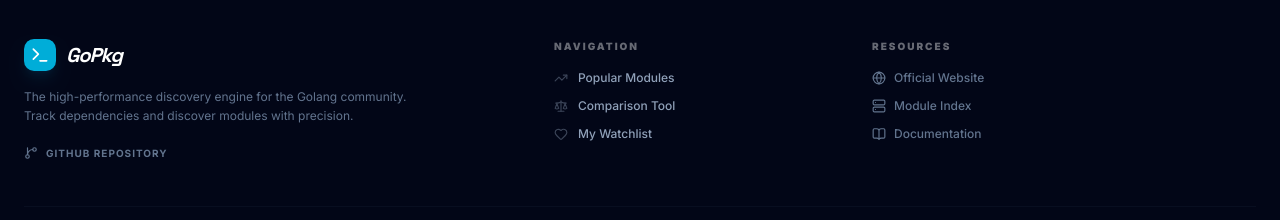
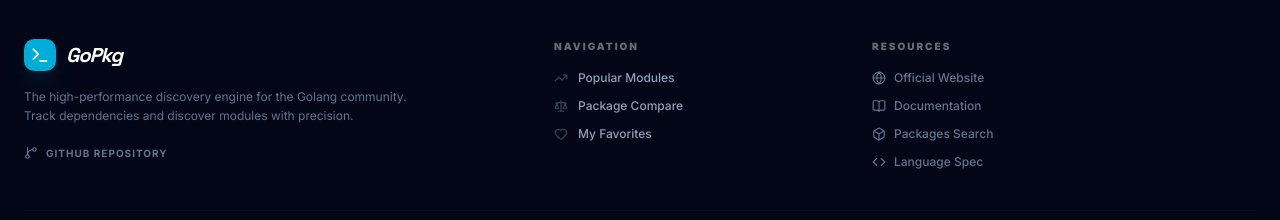
Before and after one commit to dariomatias-dev/go-pkg, a Next.js app: page / in a window 1280 px wide. Shown: the part 1484-1704 px from the top of the page. Built offline with nearby package versions, Linux system fonts and the light colour scheme; no server answers.

Commit message:
feat(components/layout): implemented navigation link constants
- Implemented navigation link constants in header and footer components.

```diff
--- a/components/layout/Footer.tsx
+++ b/components/layout/Footer.tsx
@@ -1,32 +1,10 @@
 "use client";
 
-import {
-  ArrowUp,
-  BookOpen,
-  Code,
-  GitBranch,
-  Globe,
-  Heart,
-  type LucideIcon,
-  Scale,
-  Server,
-  Terminal,
-  TrendingUp,
-} from "lucide-react";
+import { ArrowUp, Code, GitBranch, Server, Terminal } from "lucide-react";
 import type { Route } from "next";
 import Link from "next/link";
 
-const NAV_LINKS: { href: string; label: string; icon: LucideIcon }[] = [
-  { href: "/popular", label: "Popular Modules", icon: TrendingUp },
-  { href: "/compare", label: "Comparison Tool", icon: Scale },
-  { href: "/favorites", label: "My Watchlist", icon: Heart },
-];
-
-const RESOURCE_LINKS: { href: string; label: string; icon: LucideIcon }[] = [
-  { href: "https://go.dev", label: "Official Website", icon: Globe },
-  { href: "https://pkg.go.dev", label: "Module Index", icon: Server },
-  { href: "https://go.dev/doc", label: "Documentation", icon: BookOpen },
-];
+import { ECOSYSTEM_LINKS, NAV_LINKS } from "@/components/layout/nav-links";
 
 const CURRENT_YEAR = new Date().getFullYear();
 
@@ -101,7 +79,7 @@
               Resources
             </h4>
             <ul className="space-y-3">
-              {RESOURCE_LINKS.map(({ href, label, icon: Icon }) => (
+              {ECOSYSTEM_LINKS.map(({ href, label, icon: Icon }) => (
                 <li key={href}>
                   <a
                     href={href}
--- a/components/layout/header/Header.tsx
+++ b/components/layout/header/Header.tsx
@@ -1,25 +1,13 @@
 "use client";
 
-import {
-  BookOpen,
-  Box,
-  ChevronDown,
-  Code,
-  Globe,
-  Heart,
-  Moon,
-  Scale,
-  Sun,
-  Terminal,
-  TrendingUp,
-  type LucideIcon,
-} from "lucide-react";
+import { ChevronDown, Moon, Sun, Terminal } from "lucide-react";
 import type { Route } from "next";
 import { useTheme } from "next-themes";
 import Link from "next/link";
 import { usePathname } from "next/navigation";
 import { useEffect, useRef, useState } from "react";
 
+import { ECOSYSTEM_LINKS, NAV_LINKS } from "@/components/layout/nav-links";
 import { HeaderSearch } from "@/components/layout/header/HeaderSearch";
 import { Button } from "@/components/ui/button";
 import {
@@ -37,13 +25,6 @@
 import { useFavorites } from "@/hooks/useFavorites";
 import { cn } from "@/lib/utils";
 
-const ECOSYSTEM_LINKS: { href: string; label: string; icon: LucideIcon }[] = [
-  { href: "https://go.dev", label: "Official Website", icon: Globe },
-  { href: "https://go.dev/doc", label: "Documentation", icon: BookOpen },
-  { href: "https://pkg.go.dev", label: "Packages Search", icon: Box },
-  { href: "https://go.dev/ref/spec", label: "Language Spec", icon: Code },
-];
-
 export function Header() {
   const pathname = usePathname();
   const { setTheme } = useTheme();
@@ -52,11 +33,11 @@
   const [menuOpen, setMenuOpen] = useState(false);
   const menuRef = useRef<HTMLDivElement>(null);
 
-  const navLinks = [
-    { href: "/popular", label: "Popular Modules", icon: TrendingUp, badge: undefined as number | undefined },
-    { href: "/compare", label: "Package Compare", icon: Scale, badge: undefined },
-    { href: "/favorites", label: "My Favorites", icon: Heart, badge: favorites.length || undefined },
-  ];
+  const navLinks = NAV_LINKS.map((link) => ({
+    ...link,
+    badge:
+      link.href === "/favorites" ? favorites.length || undefined : undefined,
+  }));
 
   useEffect(() => {
     if (menuOpen) document.body.style.overflow = "hidden";
```
